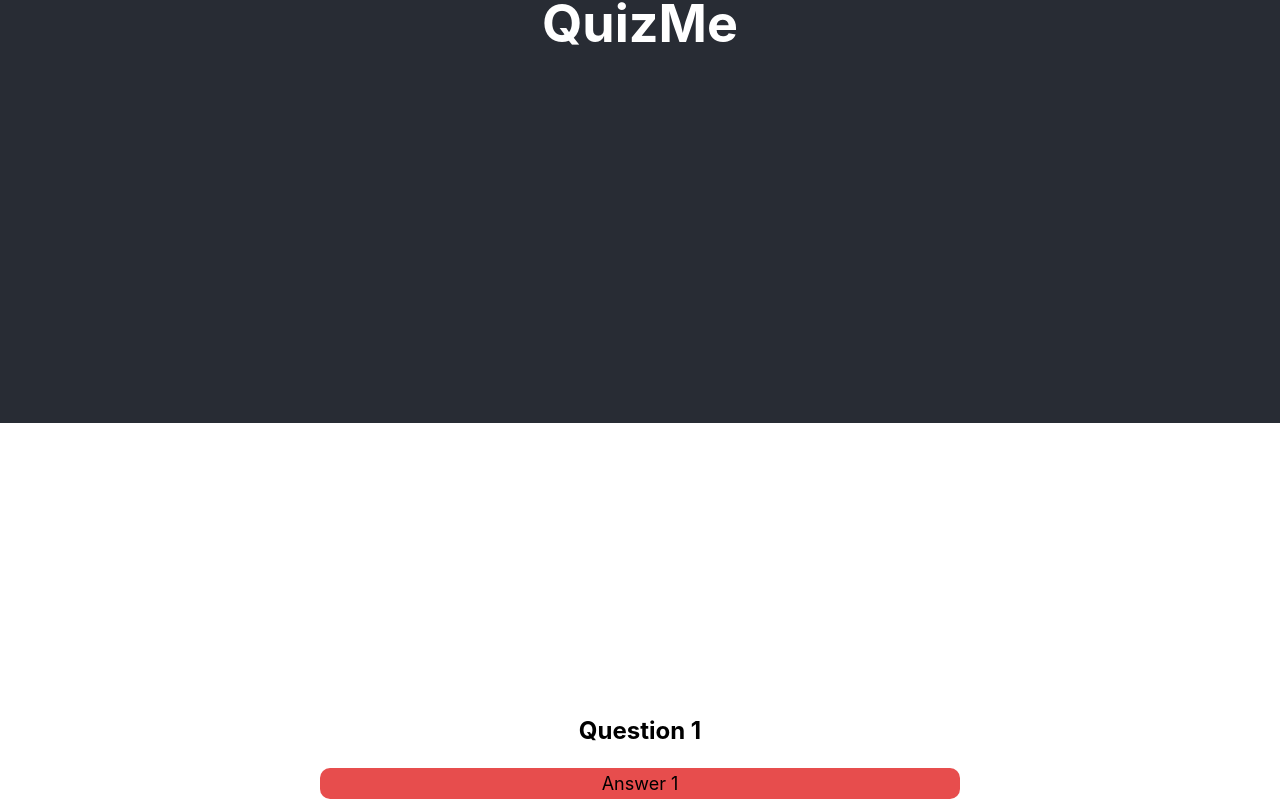
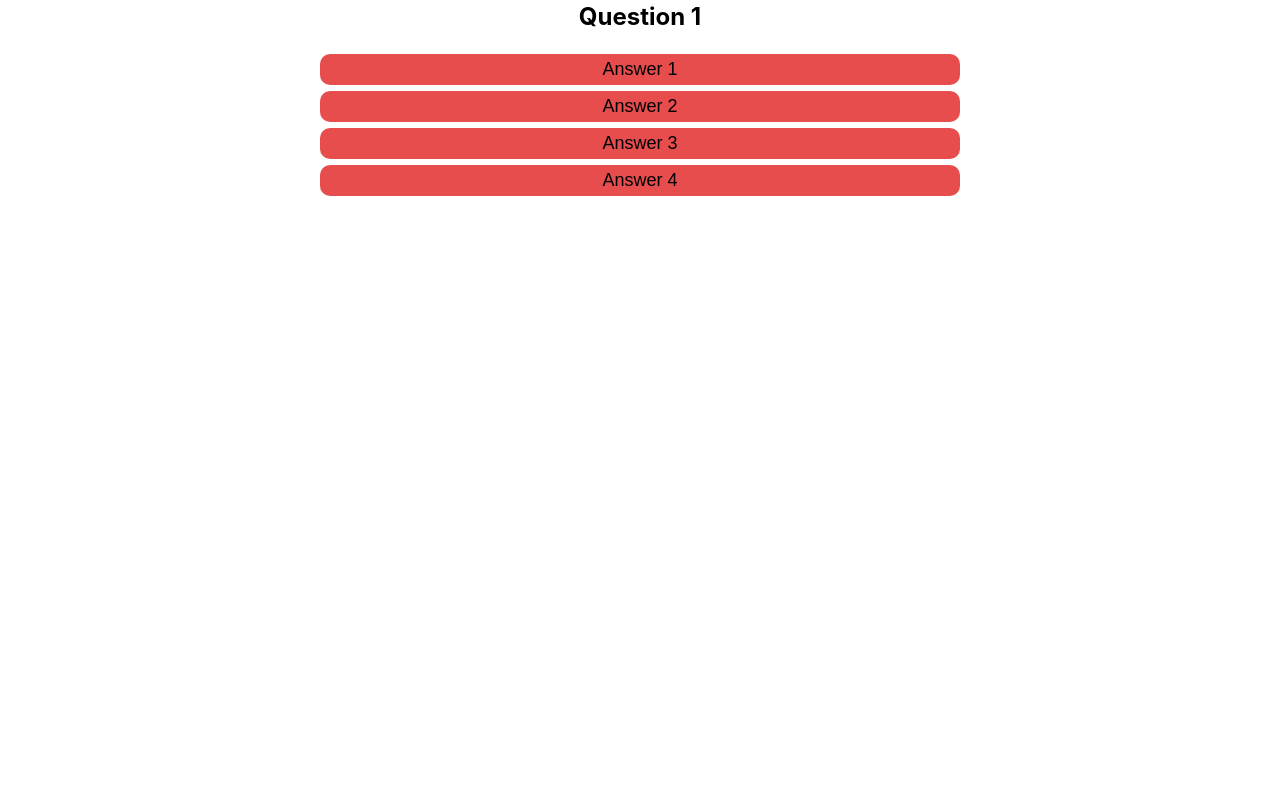
Before and after one commit to BarreraR/QuizMe, a React (Create React App) app: page /quiz in a window 1280 px wide. Shown: the part 377-1180 px from the top of the page. After the commit the page ends 802 px from the top, so only its background shows below. Built offline with nearby package versions, Linux system fonts and the light colour scheme.

Commit message:
changed radio buttons to buttons and added check answer component

```diff
--- a/src/App.css
+++ b/src/App.css
@@ -15,7 +15,7 @@
 
 .App-header {
   background-color: #282c34;
-  min-height: 100vh;
+  min-height: 10vh;
   display: flex;
   flex-direction: column;
   align-items: center;
--- a/src/Components/Answer.css
+++ b/src/Components/Answer.css
@@ -12,10 +12,12 @@ Button {
   background-color: gray;
 }
 
+.Clicked {
+  background-color: darkseagreen;
+}
 
-
-  input[type=radio]{
-    /* visibility: hidden; */
+  /* input[type=radio]{
+    visibility: hidden;
     position: absolute;
     z-index: -1;
     top: 10px;
@@ -39,4 +41,4 @@ label {
 }
 .Answer input[type='radio']:checked + label {
   background-color: darkseagreen;
-}
+} */
--- a/src/Components/Answer.jsx
+++ b/src/Components/Answer.jsx
@@ -1,12 +1,20 @@
 import './Answer.css'
+import { useState } from 'react';
 
 export default function Answer(props){
+  const [clicked, setClicked] = useState(false);
 
+  function answerSelected(){
+    setClicked(!clicked);
+    props.clicked();
+    // console.log(props.answer)
+  }
   return (
     <div className='Answer'>
       { /* redo with buttons */ }
-      <input id={`${props.answer}_${props.question}`} name={props.question} type='radio' value={props.answer} autofocus/>
-      <label htmlFor={`${props.answer}_${props.question}`}>{props.answer}</label>
+      {/* <input id={`${props.answer}_${props.question}`} name={props.question} type='radio' value={props.answer} autofocus/>
+      <label htmlFor={`${props.answer}_${props.question}`}>{props.answer}</label> */}
+      <input type='button' className={`Answer__Button ${clicked ? 'Clicked' : ''}`} value={props.answer} onClick={()=>answerSelected()}/>
     </div>
   )
 }
--- /dev/null
+++ b/src/Components/Check.js
@@ -0,0 +1,11 @@
+export default function Check(props){
+  return (
+    <div className='Check'>
+      <h2>{props.guess === props.answer? 'Correct!': 'Incorrect!' }</h2>
+      <h3>You selected: </h3>
+      <p>{props.guess}</p>
+      <h3>The correct answer was: </h3>
+      <p>{props.answer}</p>
+    </div>
+  )
+}
--- a/src/Components/Question.css
+++ b/src/Components/Question.css
@@ -1,6 +1,6 @@
 .Question {
   /* background-color: #282c34; */
-  min-height: 100vh;
+  min-height: 83.7vh;
   display: flex;
   flex-direction: column;
   align-items: center;
--- a/src/Components/Question.jsx
+++ b/src/Components/Question.jsx
@@ -1,14 +1,23 @@
 import Answer from './Answer';
+import Check from './Check';
 import { useState } from 'react'
 import './Question.css';
 
 export default function Question(props){
-  const [ answer, setAnswer ] = useState('');
+  const [ answer, setAnswer ] = useState(null);
+  const [ answers, setAnswers ] = useState(['Answer 1', 'Answer 2','Answer 3','Answer 4']);
+
+  function selectedAnswer(answer){
+    setAnswer(answer);
+    console.log(answer);
+  }
 
   function goNextQuestion(e){
     e.preventDefault();
-    // remove scroll, have one question rendered at a time
     props.nextQuestion();
+    setAnswer(null);
+    setAnswers(['Answer 5', 'Answer 2','Answer 7','Answer 8']);
+    console.log(`Going to next ${answer}`);
     // submit answer to database
   }
 
@@ -16,11 +25,14 @@ export default function Question(props){
     <div className='Question'>
     <form onSubmit={e=>goNextQuestion(e)}>
       <h2>{props.question}</h2>
-      <Answer answer='Answer 1' question={props.question}/>
-      <Answer answer='Answer 2' question={props.question}/>
-      <Answer answer='Answer 3' question={props.question}/>
-      <Answer answer='Answer 4' question={props.question}/>
-      <button type='submit'>Next</button>
+
+      {!answer && answers.map(a =>
+        <Answer key={`${a}__${props.question}`} answer={a} clicked={()=>selectedAnswer(a)}/>)
+      }
+
+      {answer && <Check guess={answer} answer='Answer 2'/>}
+
+      {answer && <button type='submit'>Next</button>}
     </form>
     </div>
   )
--- a/src/Routes/Dashboard.css
+++ b/src/Routes/Dashboard.css
@@ -1,6 +1,6 @@
 .Dashboard {
   background-color: #282c34;
-  min-height: 100vh;
+  min-height: 83.7vh;
   color: white;
   display: flex;
   flex-direction: column;
```
Also changed, not shown: 1 other file (tests, documents, lock files or other folders).
